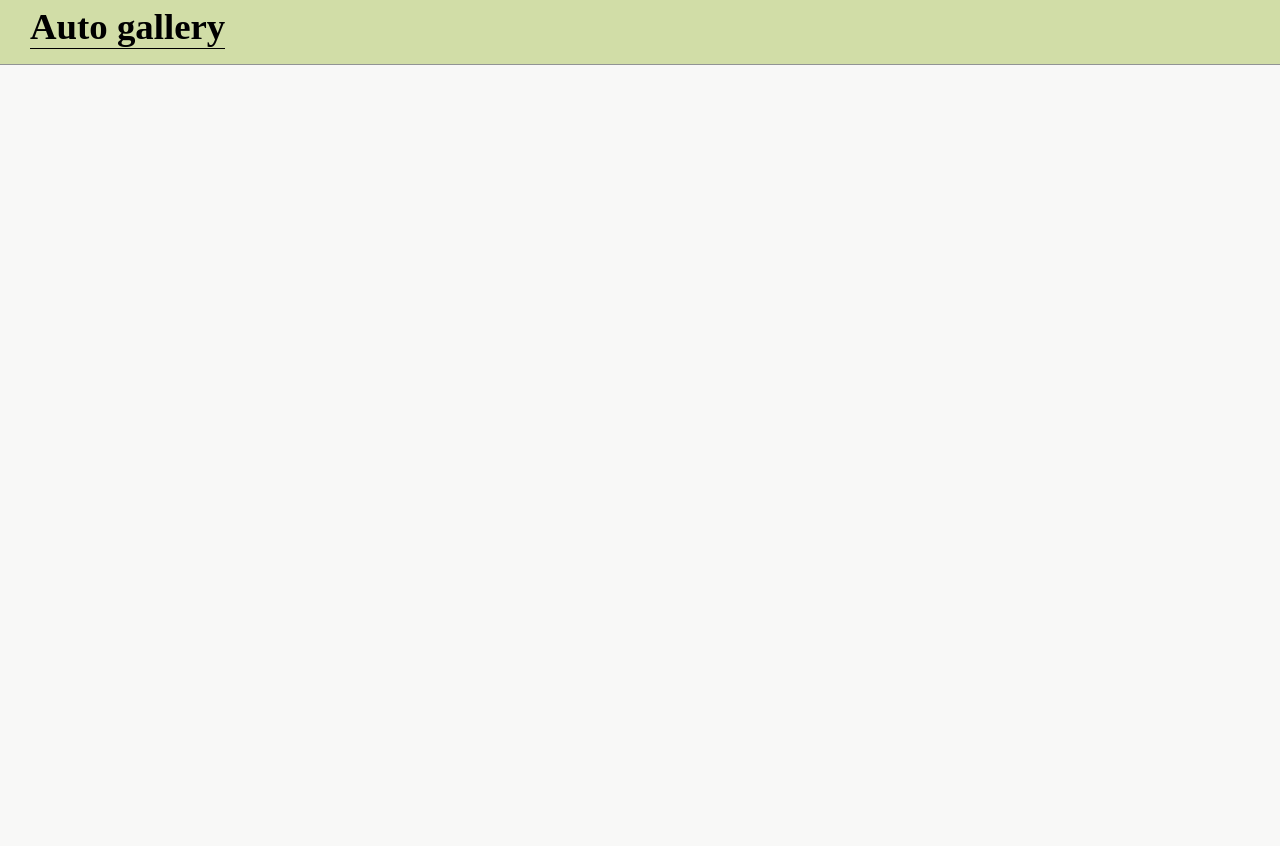
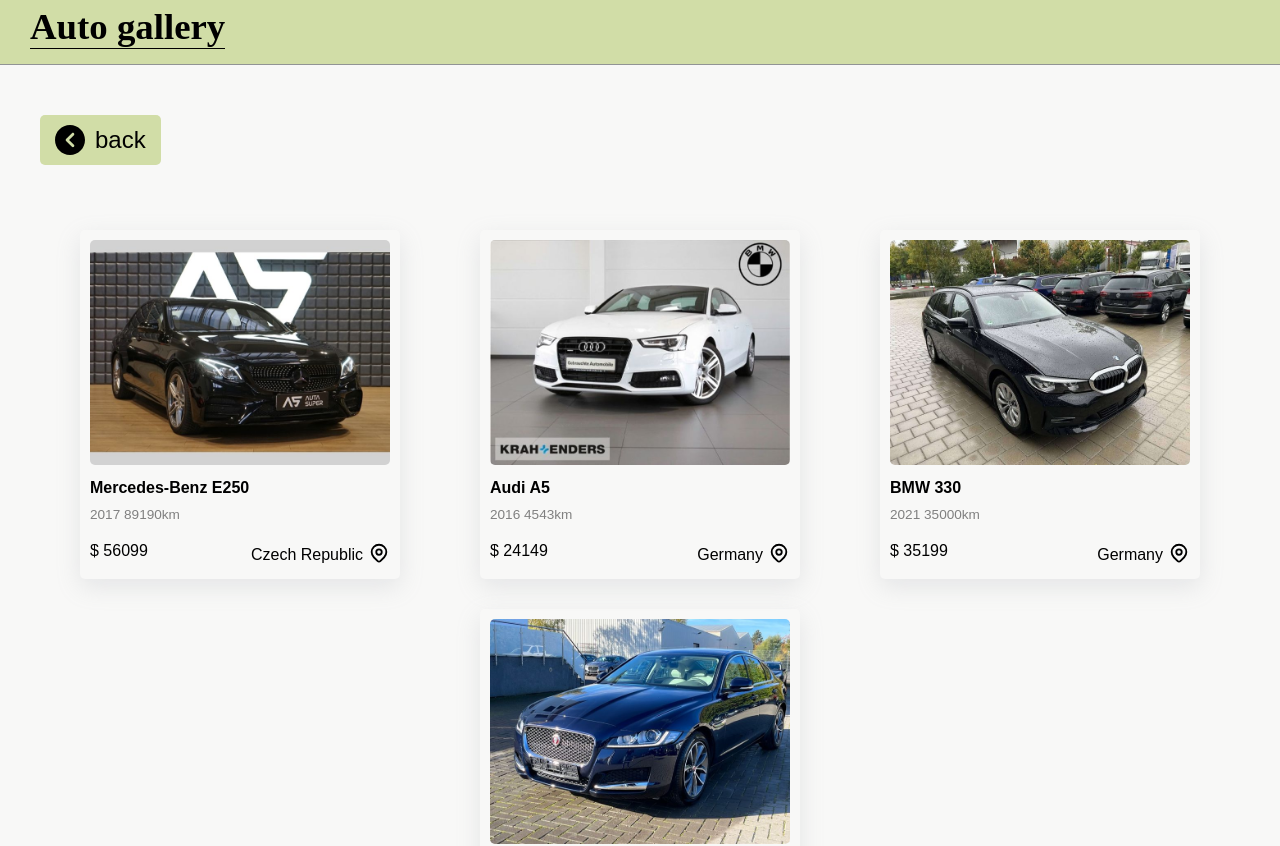
Before and after one commit to suriya-work/news-cars, a Next.js app: page /categories/sedan in a window 1280 px wide. Shown: the top 846 px of the page. Built offline with nearby package versions, Linux system fonts and the light colour scheme.

Commit message:
create categouries

```diff
--- a/pages/categories/sedan.js
+++ b/pages/categories/sedan.js
@@ -1,11 +1,10 @@
 
-const Sedan = (props) => {
-    return (
+import CarsList from "@/components/templates/CarsList";
+import carsData from "@/data/carsData";
+const sedan = (props) => {
+    const sedanCars = carsData.filter((car) => car.category === 'sedan')
 
-        <div>
-
-        </div>
-    );
+    return <CarsList data ={sedanCars} />
 };
 
-export default Sedan;
+export default sedan;
```
Also changed, not shown: pages/categories/hatchback.js (+5 -7 lines), pages/categories/sport.js (+4 -5 lines), pages/categories/suv.js (+5 -6 lines).
